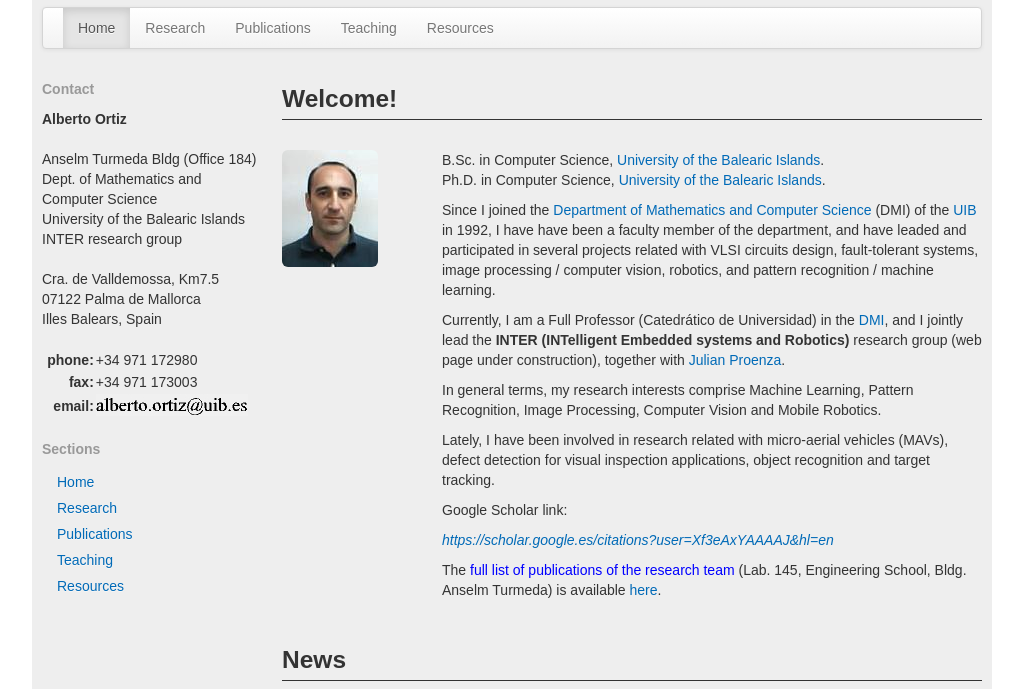
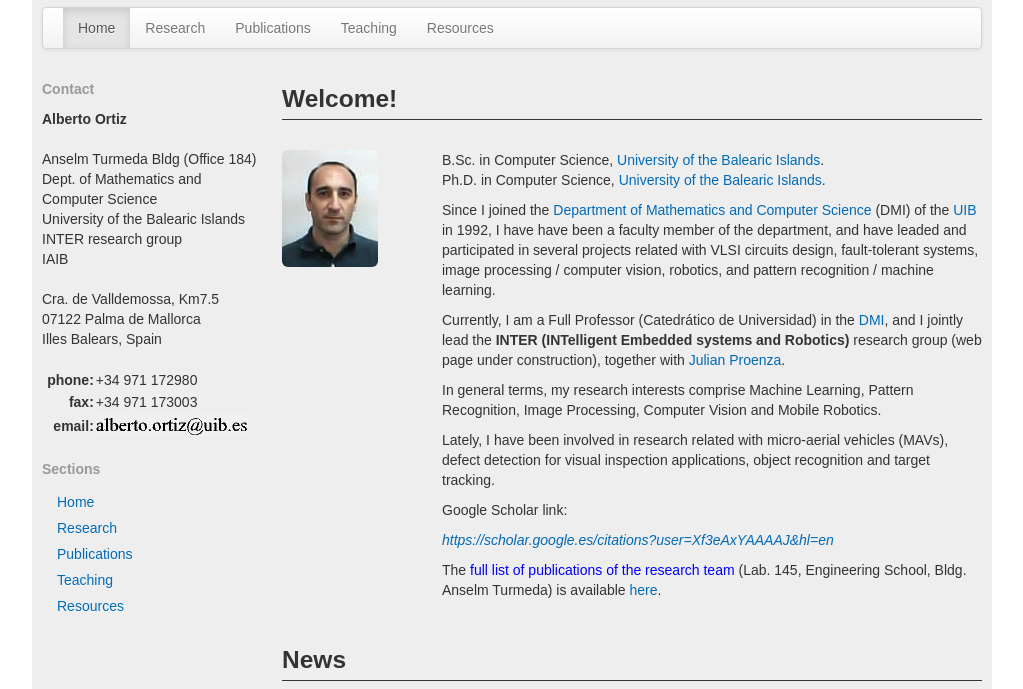
Before and after one commit to alberto-ortiz/alberto-ortiz.github.io, a plain HTML site: page index.html in a window 1280 px wide. Shown: the part 94-783 px from the top of the page, without its empty margins (128-1151 px from the left). Drawn offline with nearby package versions, Linux system fonts and the light colour scheme.

Commit message:
update of affiliation

```diff
--- a/shared/address.html
+++ b/shared/address.html
@@ -6,6 +6,7 @@ Dept. of Mathematics and<br>
 Computer Science<br>
 University of the Balearic Islands<br>
 INTER research group<br>
+IAIB<br>
 <br>
 Cra. de Valldemossa, Km7.5<br>
 07122 Palma de Mallorca<br>
```
